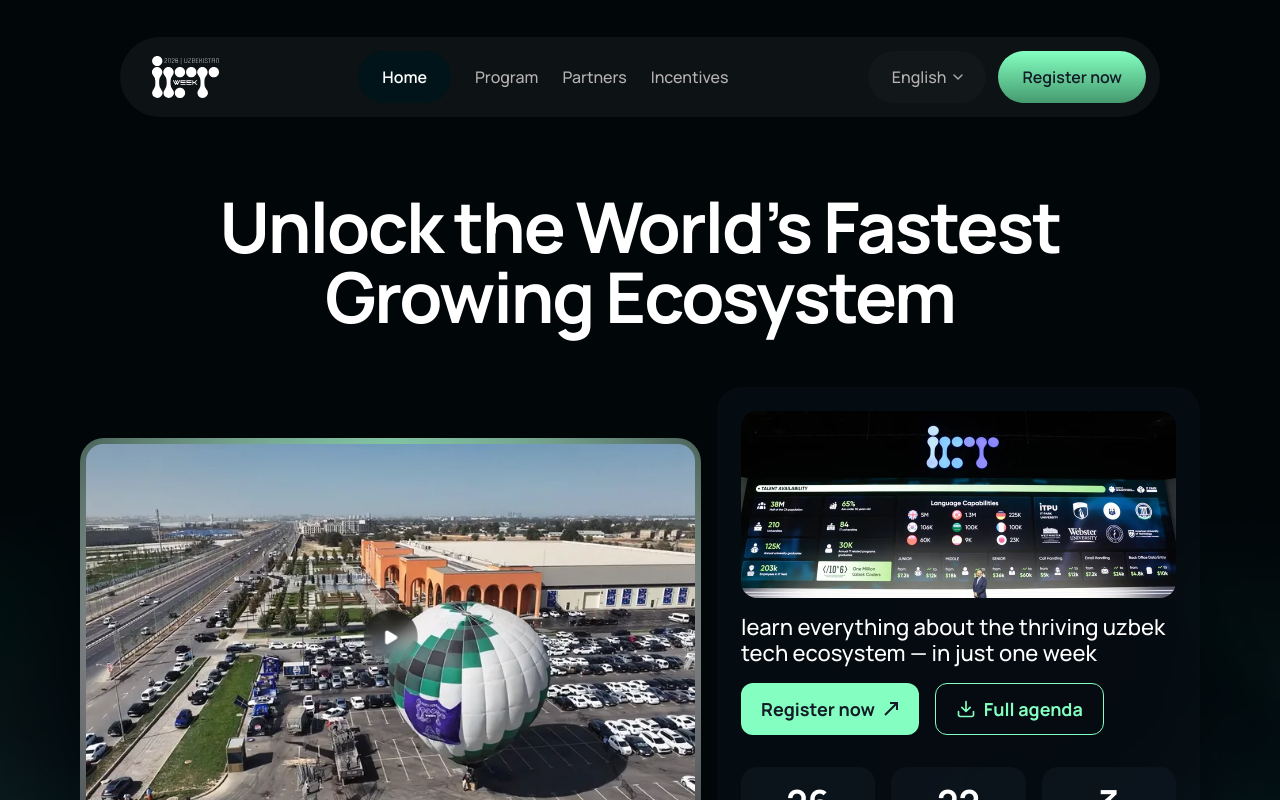
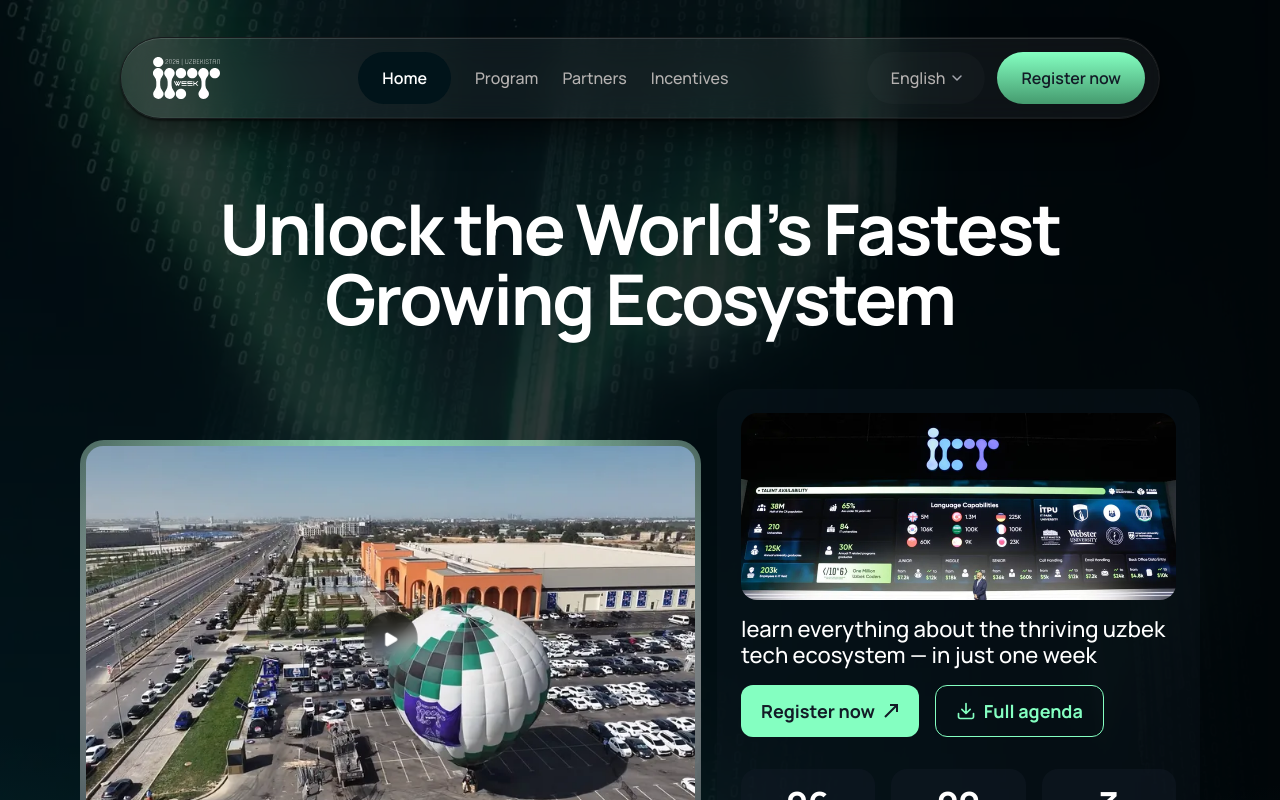
Before and after one commit to mardonme/ICT_WEEK_2026, a Vue app: page / in a window 1280 px wide. Shown: the top 800 px of the page. Built offline with nearby package versions, Linux system fonts and the light colour scheme.

Commit message:
feat: enhance registration form with validation and error handling

```diff
--- a/src/App.vue
+++ b/src/App.vue
@@ -18,9 +18,7 @@ const { path } = useRoute()
 
   <div id="top" class="page" :class="{ 'page--compact': path === '/thank-you' }">
     <div class="page__decor" aria-hidden="true">
-      <span class="page__aurora page__aurora--1"></span>
-      <span class="page__aurora page__aurora--2"></span>
-      <span class="page__aurora page__aurora--3"></span>
+      <span class="page__aurora"></span>
     </div>
 
     <ThankYouView v-if="path === '/thank-you'" />
@@ -72,44 +70,36 @@ const { path } = useRoute()
 
 .page__aurora {
   position: absolute;
-  left: 0;
-  width: 100%;
+  inset: 0;
   background-image: url('@/assets/images/aurora.webp');
-  background-repeat: no-repeat;
-  background-size: 210% 100%;
-  background-position: center;
-  opacity: 0.2;
-  mask-image:
-    linear-gradient(
-      to right,
-      #000 0%,
-      rgba(0, 0, 0, 0.3) 16%,
-      transparent 32%,
-      transparent 68%,
-      rgba(0, 0, 0, 0.3) 84%,
-      #000 100%
-    ),
-    linear-gradient(to bottom, transparent 0%, #000 24%, #000 76%, transparent 100%);
-  mask-composite: intersect;
-  -webkit-mask-composite: source-in;
+  background-repeat: repeat;
+  /* Figmada rasm 2420 px kenglikda ko'rsatiladi (1440 frame'ning 168% i) —
+     shu nisbatda raqamlar o'z o'lchamida qoladi va xiralashmaydi. */
+  background-size: 168% auto;
+  background-position: 5% top;
+  opacity: 0.28;
+  /* Tekstura chapda kuchli, o'ngga qarab so'nadi */
+  mask-image: linear-gradient(
+    to right,
+    #000 0%,
+    rgba(0, 0, 0, 0.78) 40%,
+    rgba(0, 0, 0, 0.5) 68%,
+    rgba(0, 0, 0, 0.18) 88%,
+    transparent 100%
+  );
+
+  /* Mobilda viewport ancha tor — kichikroq tekstura yetarli (101 KB -> 17 KB) */
+  @include mobile {
+    background-image: url('@/assets/images/aurora-sm.webp');
+  }
 }
 
-.page__aurora--1 { top: 500px; height: 1400px; }
-
 /* Thank page bitta ekran balandligida — dekoratsiya ham unga moslanadi */
-.page--compact {
-  .page__decor {
-    background:
-      radial-gradient(760px 620px at -120px 45%, rgba(20, 72, 68, 0.7), transparent 72%),
-      radial-gradient(760px 620px at calc(100% + 120px) 55%, rgba(18, 68, 66, 0.65), transparent 72%);
-  }
-
-  .page__aurora--1 { top: 0; height: 100%; }
-  .page__aurora--2,
-  .page__aurora--3 { display: none; }
+.page--compact .page__decor {
+  background:
+    radial-gradient(760px 620px at -120px 45%, rgba(20, 72, 68, 0.7), transparent 72%),
+    radial-gradient(760px 620px at calc(100% + 120px) 55%, rgba(18, 68, 66, 0.65), transparent 72%);
 }
-.page__aurora--2 { top: 3250px; height: 1350px; transform: scaleX(-1); }
-.page__aurora--3 { top: 5400px; height: 950px; }
 
 /* ---------- Kontent ---------- */
 .page__main {
--- a/src/components/AppHeader.vue
+++ b/src/components/AppHeader.vue
@@ -101,8 +101,17 @@ const menuOpen = ref(false)
   width: min(1040px, calc(100% - #{$pad-desktop * 2}));
   margin-inline: auto;
   padding: 14px 14px 14px 32px;
+  border: 1px solid #171a1c;
   border-radius: $r-pill;
   background: $c-surface;
+  /* Figmadagi GLASS effekt: orqa fon blur + yuqori qirradagi yorug' chiziq */
+  backdrop-filter: blur(14px);
+  -webkit-backdrop-filter: blur(14px);
+  box-shadow:
+    0 16px 30px rgba(0, 0, 0, 0.5),
+    0 2px 2px rgba(0, 0, 0, 0.5),
+    inset 0 1px 0 rgba(255, 255, 255, 0.14),
+    inset 0 -1px 0 rgba(255, 255, 255, 0.04);
 
   @include tablet {
     gap: 16px;
@@ -114,9 +123,11 @@ const menuOpen = ref(false)
     gap: 12px;
     width: 100%;
     padding: 12px 18px;
+    border: 0;
+    border-bottom: 1px solid rgba(255, 255, 255, 0.1);
     border-radius: 0;
-    border-bottom: 1px solid rgba(255, 255, 255, 0.1);
     background: $c-card;
+    box-shadow: none;
   }
 }
 
```
Also changed, not shown: src/components/RegisterSection.vue (+141 -20 lines), src/assets/images/aurora-sm.webp (added), src/assets/images/aurora.webp.
